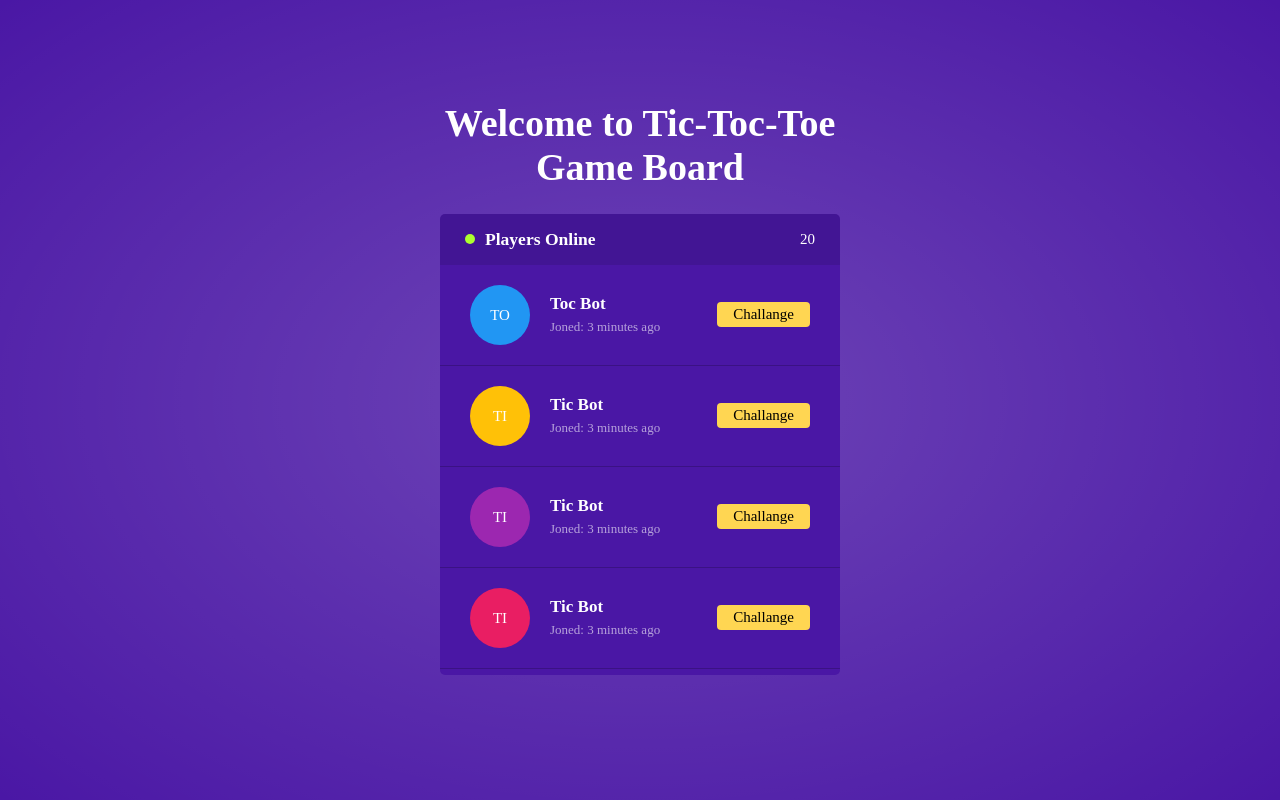
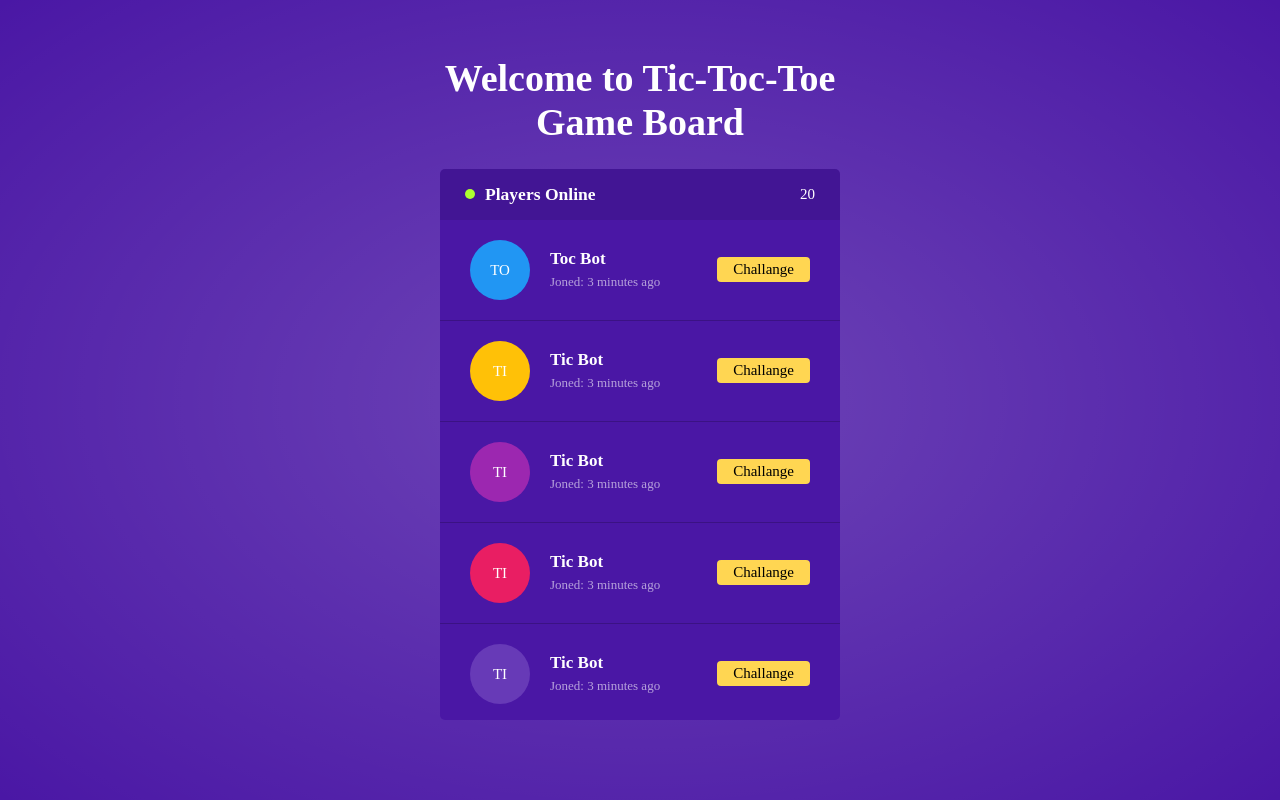
Before and after one commit to delowardev/tic-tac-toe, a Next.js app in the folder next-client/: page / in a window 1280 px wide. Built offline with nearby package versions, Linux system fonts and the light colour scheme; a web font is replaced by a local one.

Commit message:
Player style updated

```diff
--- a/next-client/styles/style.scss
+++ b/next-client/styles/style.scss
@@ -65,7 +65,7 @@ body{
 	 }
 	 .player-card-body{
 		 overflow: auto;
-	 	height: 410px;
+	 	height: 500px;
 	 }
  }
 
```
